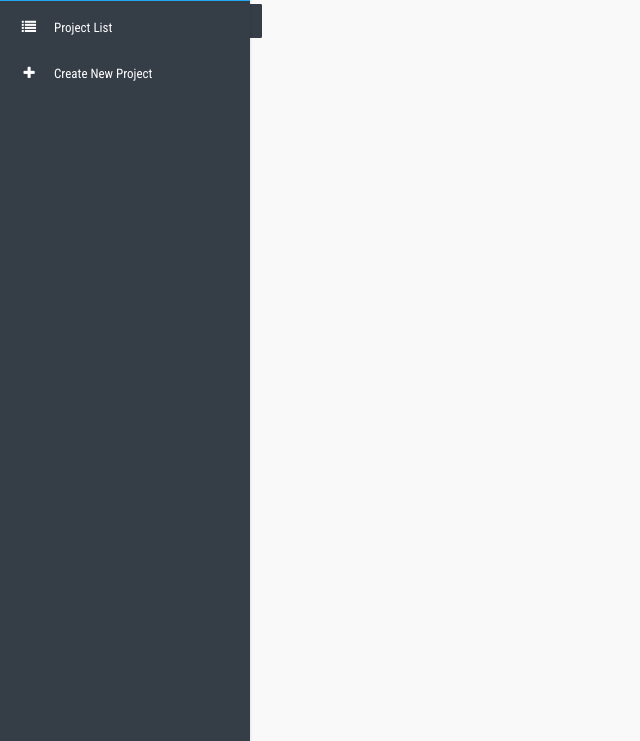
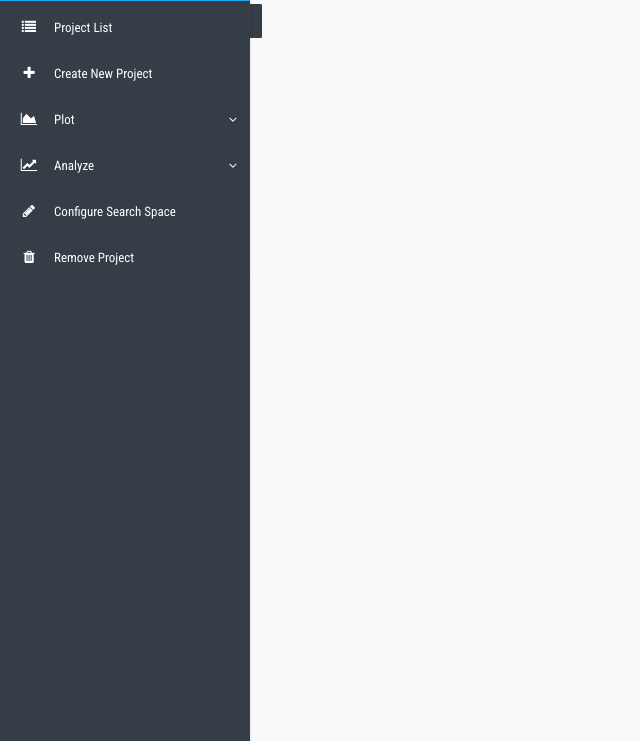
Before and after one commit to danula/opentuner-visualizer, a Django app: template visualizer/templates/configuration.html in a window 1280 px wide. Shown: the part 59-800 px from the top of the page, without its empty margins (0-640 px from the left). Run offline with Django 3.2, Linux system fonts and the light colour scheme; the template is opened without the code that fills it: values that come from a table or form of the project are taken from there, others are empty; parts of the project's set-up code (start-up, migrations or seed data) failed here and were passed over; some libraries are stand-ins or nearby versions.

Commit message:
Bug fixes

```diff
--- a/visualizer/templates/analysis.html
+++ b/visualizer/templates/analysis.html
@@ -23,9 +23,9 @@
         <div id="plot" class="panel-collapse collapse">
             <div class="panel-body">
                 <ul class="nav navbar-nav">
-                    <li><a href="/project/{{ analysis.project.id }}">Default Plot</a>
+                    <li><a href="/plots/{{ project.id }}">Default Plot</a>
                     </li>
-                    <li><a href="/plot2/">Dimension Reduced Plot</a>
+                    <li><a href="/plot2/{{ project.id }}">Dimension Reduced Plot</a>
                     </li>
                 </ul>
             </div>
--- a/visualizer/templates/configuration.html
+++ b/visualizer/templates/configuration.html
@@ -38,6 +38,54 @@
     </script>
 {% endblock %}
 
+{% block menuitems %}
+    <li class="panel panel-default dropdown">
+        <a data-toggle="collapse" href="#plot">
+            <span class="icon fa fa-area-chart"></span><span class="title">Plot</span>
+        </a>
+        <!-- Dropdown level 1 -->
+        <div id="plot" class="panel-collapse collapse">
+            <div class="panel-body">
+                <ul class="nav navbar-nav">
+                    <li><a href="/plots/{{ analysis.project.pk }}">Default Plot</a>
+                    </li>
+                    <li><a href="/plot2/{{ analysis.project.pk }}">Dimension Reduced Plot</a>
+                    </li>
+                </ul>
+            </div>
+        </div>
+    </li>
+    <li class="panel panel-default dropdown">
+        <a data-toggle="collapse" href="#analyze">
+            <span class="icon fa fa-line-chart"></span><span class="title">Analyze</span>
+        </a>
+        <!-- Dropdown level 1 -->
+        <div id="analyze" class="panel-collapse collapse">
+            <div class="panel-body">
+                <ul class="nav navbar-nav">
+                    <li><a href="/analysis/create/">Create New Analysis</a>
+                    </li>
+                    {% for analysis in project.analysis_set.all %}
+                        <li class="{{ analysis.status }}"><a href="/analysis/{{ analysis.id }}">{{ analysis.name }}
+                            ({{ analysis.status }})</a>
+                        </li>
+                    {% endfor %}
+                </ul>
+            </div>
+        </div>
+    </li>
+    <li>
+        <a href="#" onclick="editConfig()">
+            <span class="icon fa fa-pencil"></span><span class="title">Configure Search Space</span>
+        </a>
+    </li>
+    <li>
+        <a href="/project/destroy/{{ project.id }}">
+            <span class="icon fa fa-trash"></span><span class="title">Remove Project</span>
+        </a>
+    </li>
+{% endblock %}
+
 {% block content %}
     <div class="col-md-6">
         <table class="table table-bordered" id="configs_table">
--- a/visualizer/templates/plot.html
+++ b/visualizer/templates/plot.html
@@ -25,9 +25,9 @@
         <div id="plot" class="panel-collapse collapse">
             <div class="panel-body">
                 <ul class="nav navbar-nav">
-                    <li><a href="/project/{{ project.id }}">Default Plot</a>
+                    <li><a href="/plots/{{ project.id }}">Default Plot</a>
                     </li>
-                    <li><a href="/plot2">Dimension Reduced Plot</a>
+                    <li><a href="/plot2/{{ project.id }}">Dimension Reduced Plot</a>
                     </li>
                 </ul>
             </div>
--- a/visualizer/templates/project_list.html
+++ b/visualizer/templates/project_list.html
@@ -9,7 +9,7 @@
             <h3>List of Projects</h3>
 
             <div class="clearfix"></div>
-            <table id="project_table" class="hover table-bordered dataTable">
+            <table id="project_table" class="hover table table-bordered dataTable">
                 <thead>
 {#                <th>Project ID</th>#}
                 <th>Project Name</th>
--- a/visualizer/urls.py
+++ b/visualizer/urls.py
@@ -28,8 +28,9 @@ urlpatterns = patterns(
     url(r'^plot/get_flags/', views.plot.get_flags, name='get_flags'),
     url(r'^plots/(?P<project_id>[0-9]*)', views.plot.index, name='plot'),
 
-    url(r'^plot2/$', views.plot2.index, name='plot2'),
-    url(r'^plot2/index/', views.plot2.index, name='plot2'),
+    url(r'^plot2/(?P<project_id>[0-9]*)', views.plot2.index, name='plot2'),
+    # url(r'^plot2/$', views.plot2.index, name='plot2'),
+    # url(r'^plot2/index/', views.plot2.index, name='plot2'),
     url(r'^plot2/update/', views.plot2.update, name='plot2_update'),
     url(r'^plot2/config/(?P<points_id>[0-9]*[,[0-9]*]*)', views.plot2.config, name='detail'),
 
--- a/visualizer/views/plot.py
+++ b/visualizer/views/plot.py
@@ -189,8 +189,6 @@ def index(request, project_id):
         initialize_plot()
     else:
         update_plot()
-    # for analysis in project.analysis_set.all:
-    # print(analysis.name)
     return render(request, 'plot.html', {'script_js': mark_safe(get_plot_html()), 'project': project})
 
 
```
Also changed, not shown: visualizer/views/plot2.py (+28 -99 lines).
